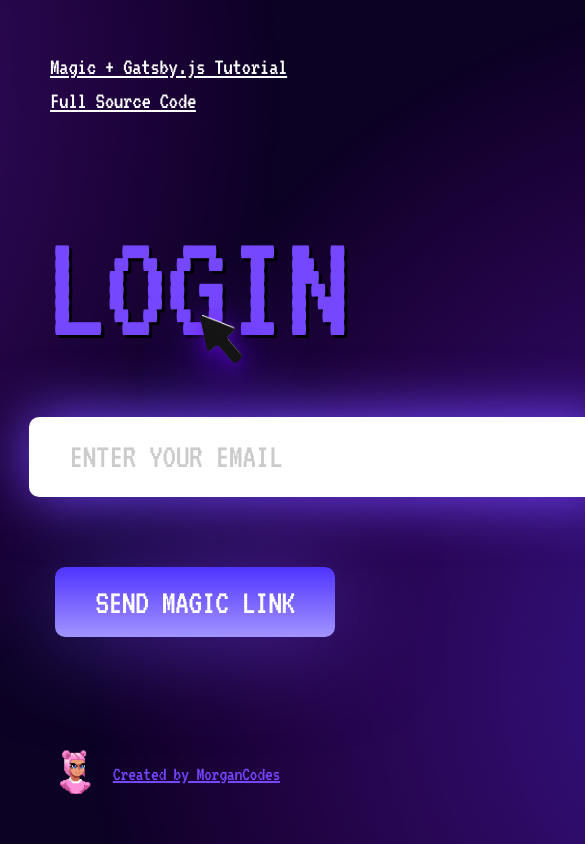
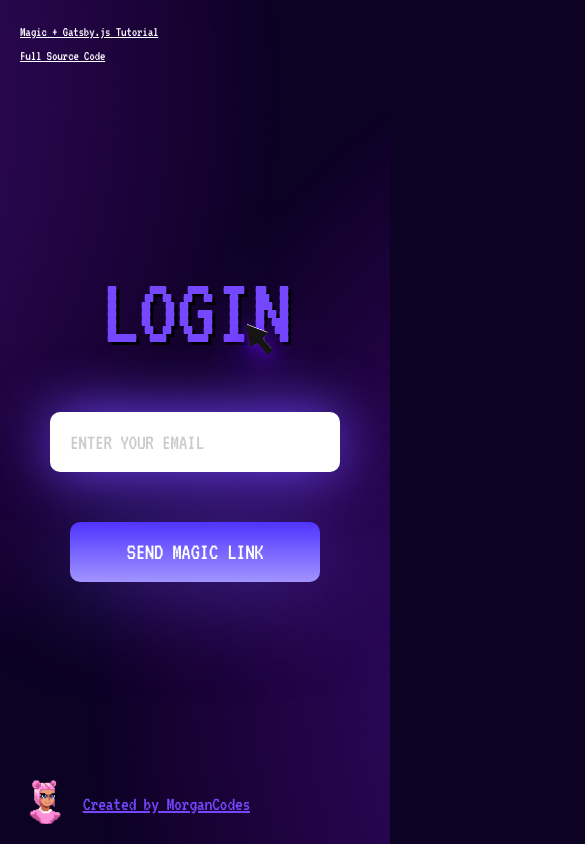
Before and after one commit to morganrmarie/passwordless-authentication-tutorial, a Gatsby site in the folder dev/: page / in a window 390 px wide. Shown: the top 844 px of the page, 585 px wide, since content can reach past the window. Built offline with nearby package versions, Linux system fonts and the light colour scheme; Gatsby itself is replaced by a stand-in of ours.

Commit message:
Add responsive css

```diff
--- a/dev/src/styles/index.scss
+++ b/dev/src/styles/index.scss
@@ -161,3 +161,56 @@ button {
     }
   }
 }
+
+@media screen and (max-width: 650px) {
+  .IndexContainer {
+    .LoginContainer {
+      img {
+        width: 100px;
+        position: absolute;
+        right: 10%;
+        top: 35%;
+      }
+    }
+  }
+
+  h1 {
+    font-size: 100px;
+    line-height: 100px;
+  }
+
+  input {
+    margin: 50px 0px 50px 0px;
+    width: 250px;
+    height: 60px;
+    line-height: 22px;
+    font-size: 22px;
+    padding: 0px 20px;
+  }
+
+  .Header {
+    top: 20px;
+    left: 20px;
+
+    a {
+      font-size: 14px;
+    }
+  }
+
+  .Footer {
+    bottom: 20px;
+    left: 20px;
+  }
+
+  button {
+    padding: 20px 24px;
+    width: 250px;
+    height: 60px;
+
+    p {
+      font-size: 24px;
+      line-height: 24px;
+      color: #ffffff;
+    }
+  }
+}
--- a/prod/src/styles/index.scss
+++ b/prod/src/styles/index.scss
@@ -161,3 +161,56 @@ button {
     }
   }
 }
+
+@media screen and (max-width: 650px) {
+  .IndexContainer {
+    .LoginContainer {
+      img {
+        width: 100px;
+        position: absolute;
+        right: 10%;
+        top: 35%;
+      }
+    }
+  }
+
+  h1 {
+    font-size: 100px;
+    line-height: 100px;
+  }
+
+  input {
+    margin: 50px 0px 50px 0px;
+    width: 250px;
+    height: 60px;
+    line-height: 22px;
+    font-size: 22px;
+    padding: 0px 20px;
+  }
+
+  .Header {
+    top: 20px;
+    left: 20px;
+
+    a {
+      font-size: 14px;
+    }
+  }
+
+  .Footer {
+    bottom: 20px;
+    left: 20px;
+  }
+
+  button {
+    padding: 20px 24px;
+    width: 250px;
+    height: 60px;
+
+    p {
+      font-size: 24px;
+      line-height: 24px;
+      color: #ffffff;
+    }
+  }
+}
```
